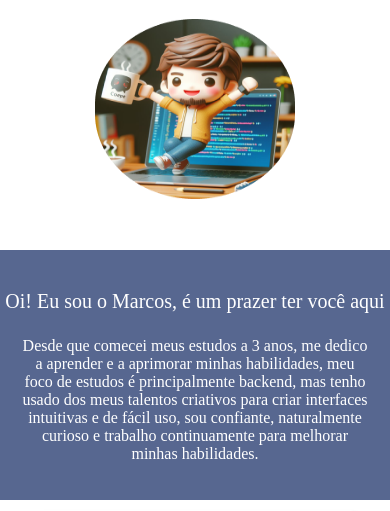
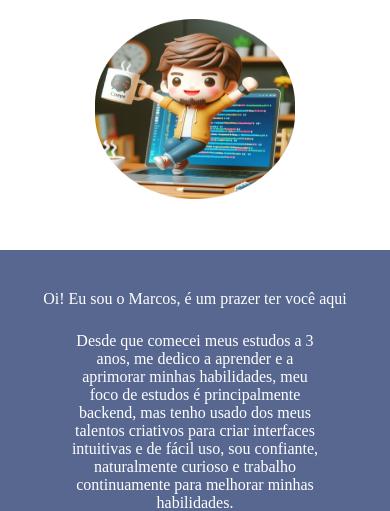
Before and after one commit to MarcosMOliveiradev/portifolio, a plain HTML site: page index.html in a window 390 px wide. Shown: the part 211-722 px from the top of the page. Drawn offline with Linux system fonts and the light colour scheme; a web font is replaced by a local one.

Commit message:
reajuste 4

```diff
--- a/src/style/global.css
+++ b/src/style/global.css
@@ -256,11 +256,15 @@ a:hover {
 
     .apresentacao {
         width: 100%;
-        height: 25rem;
+        height: 30rem;
+    }
+
+    .apresentacao h3 {
+        font-size: 1.6rem;
     }
 
     .apresentacao p {
-        width: 35rem;
+        width: 25rem;
         font-size: 1.6rem;
     }
 }
```
